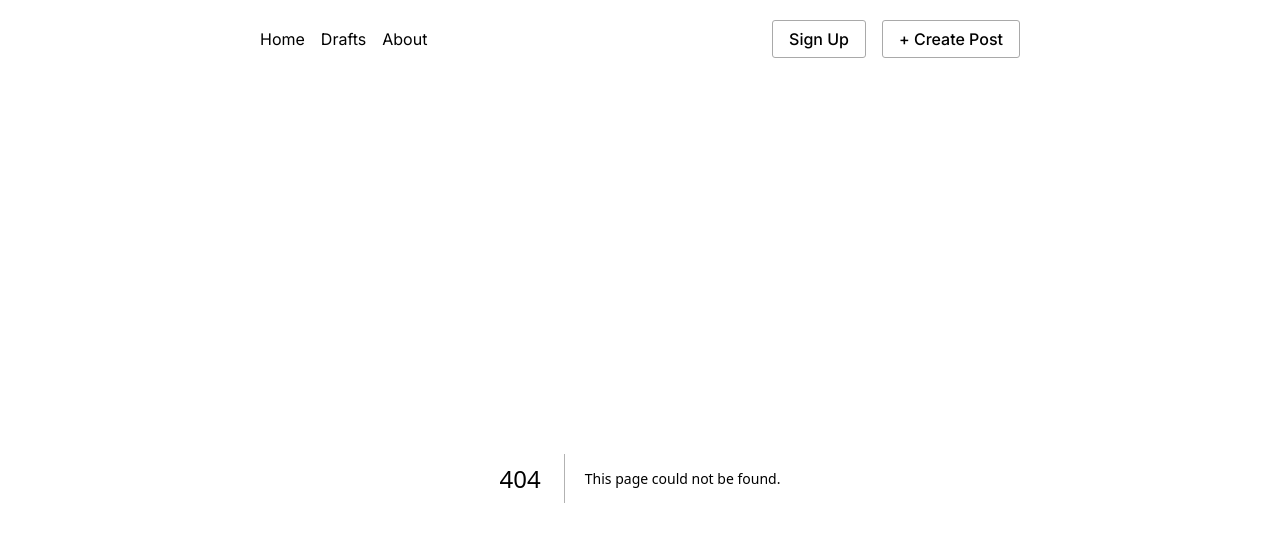
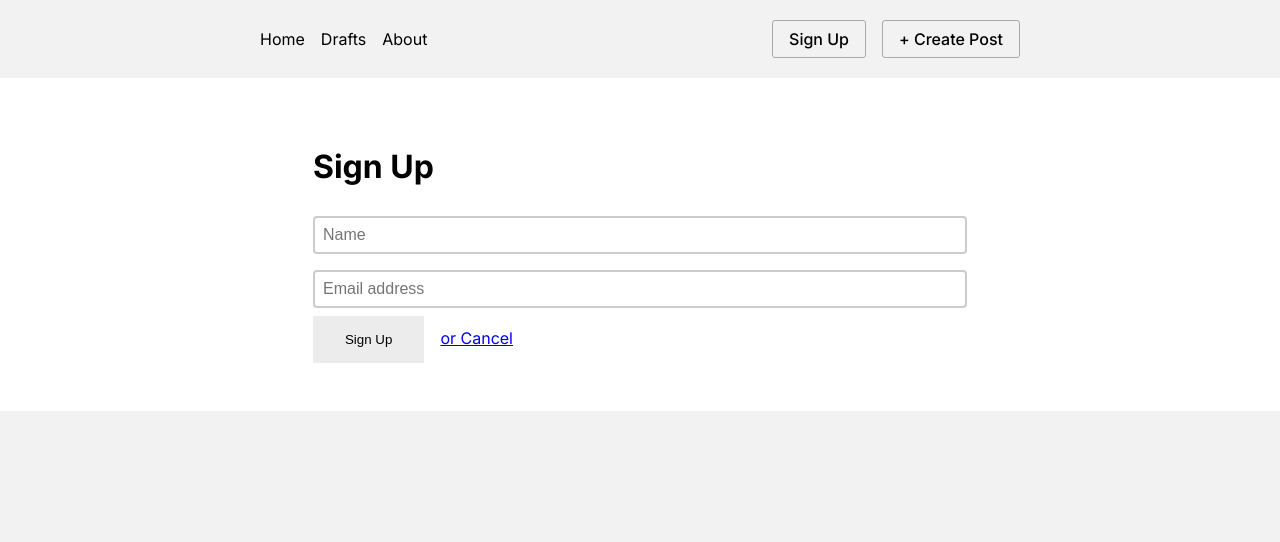
Before and after one commit to reuel5904/nextjs_blog, a Next.js app: page /signup in a window 1280 px wide. Before the commit this address had no page. Shown: the top 542 px of the page. Built offline with nearby package versions, Linux system fonts and the light colour scheme.

Commit message:
Add signups

```diff
--- /dev/null
+++ b/app/api/signup/route.ts
@@ -0,0 +1,17 @@
+import prisma from "@/lib/prisma";
+
+type User = {
+  name: string;
+  email: string;
+}
+
+export async function POST(request: Request) {
+  const user: User = await request.json()
+  await prisma.user.create({
+    data: {
+      name: user.name,
+      email: user.email
+    }
+  })
+  return new Response('success', { status: 201 })
+}
--- /dev/null
+++ b/app/signup/SignUp.module.css
@@ -0,0 +1,10 @@
+.page {
+  background: white;
+  display: flex;
+  justify-content: center;
+  padding: 3rem;
+}
+
+.back {
+  margin-left: 1rem;
+}
--- /dev/null
+++ b/app/signup/page.tsx
@@ -0,0 +1,41 @@
+"use client";
+
+import Link from 'next/link'
+import styles from './SignUp.module.css'
+import { useRouter } from 'next/navigation';
+
+export default function SignupPage() {
+  const router = useRouter()
+
+  async function submitData(event: React.SyntheticEvent<HTMLFormElement>) {
+    event.preventDefault();
+
+    const formData = new FormData(event.currentTarget)
+    const name = String(formData.get('name'))
+    const email = String(formData.get('email'))
+    const data = { name, email }
+
+    if (name && email) {
+      await fetch('http://localhost:3000/api/signup', {
+        method: 'POST',
+        headers: {
+          'Content-Type': 'application/json',
+        },
+        body: JSON.stringify(data)
+      });
+      router.push('/')
+    }
+  }
+
+  return (
+    <div className={styles.page}>
+      <form onSubmit={submitData}>
+        <h1>Sign Up</h1>
+        <input name="name" placeholder="Name" type="text" required />
+        <input name="email" placeholder="Email address" type="email" required />
+        <button type="submit">Sign Up</button>
+        <Link className={styles.back} href="/">or Cancel</Link>
+      </form>
+    </div>
+  )
+}
```
Also changed, not shown: app/api/posts/route.ts (renamed from app/api/route.ts), 1 other file (tests, documents, lock files or other folders).
